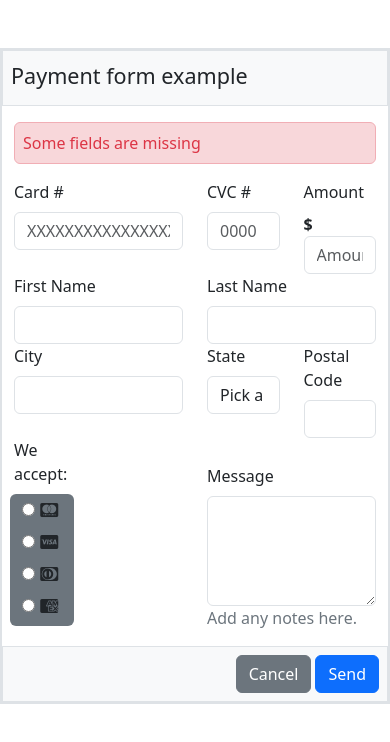
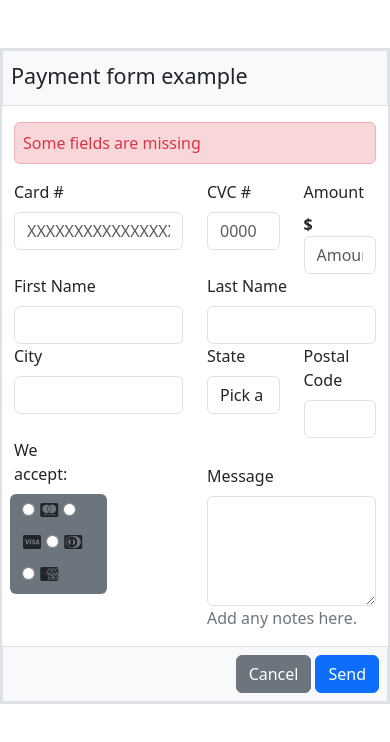
Before and after one commit to 4GeeksAcademy/vicenteagt-form-html-pt-63, a plain HTML site: page index.html in a window 390 px wide. Drawn offline with nearby package versions, Linux system fonts and the light colour scheme.

Commit message:
updates responsive

```diff
--- a/index.html
+++ b/index.html
@@ -4,7 +4,7 @@
 <head>
     <meta charset="UTF-8">
     <meta name="viewport" content="width=device-width, initial-scale=1.0">
-    <title>Document</title>
+    <title>Form HTML5</title>
     <link rel="stylesheet" href="https://cdnjs.cloudflare.com/ajax/libs/font-awesome/7.0.1/css/all.min.css"
         integrity="sha512-2SwdPD6INVrV/lHTZbO2nodKhrnDdJK9/kg2XD1r9uGqPo1cUbujc+IYdlYdEErWNu69gVcYgdxlmVmzTWnetw=="
         crossorigin="anonymous" referrerpolicy="no-referrer" />
@@ -37,13 +37,14 @@
                     <input id="card" type="text" class="form-control" placeholder="XXXXXXXXXXXXXXXX">
             </div>
             <div class="col-3">
-                    <label for="cvc" class="form-label" >CVC #</label>
+                <label for="cvc" class="form-label">CVC #</label>
                 <input id="cvc" type="text" class="form-control" placeholder="0000">
             </div>
 
             <div class="col-3">
                 <label for="amount" class="form-label">Amount</label>
-                    <span><strong>$</strong></span><input id="amount" type="text" class="form-control" placeholder="Amount">
+                <span><strong>$</strong></span>
+                <input id="amount" type="text" class="form-control" placeholder="Amount">
             </div>
         </div>
         <div class="row">
@@ -84,7 +85,7 @@
         </div>
         <div class="row">
 
-                <div class="col-2 bg-secondary rounded ms-2 me-auto h-25">
+            <div class="col-3 col-sm-3 col-md-3 col-lg-2 bg-secondary rounded ms-2 me-auto h-25">
                 <div class="mt-1">
                     <input type="radio" id="master-Card" name="cards" value="HTML">
                     <label for="master-Card" class="form-label"><i class="fa-brands fa-cc-mastercard"></i></label>
@@ -112,7 +113,7 @@
         <div class="row border border border-top-2">
             <div class="col-12 bg-light p-2 d-flex justify-content-end">
                 <button type="button" class="btn btn-secondary me-1">Cancel</button>
-                <button type="button"class="btn btn-primary">Send</button>
+                <button type="button" class="btn btn-primary">Send</button>
             </div>
         </div>
 
```
Lines whose indentation alone changed are shown as unchanged.
